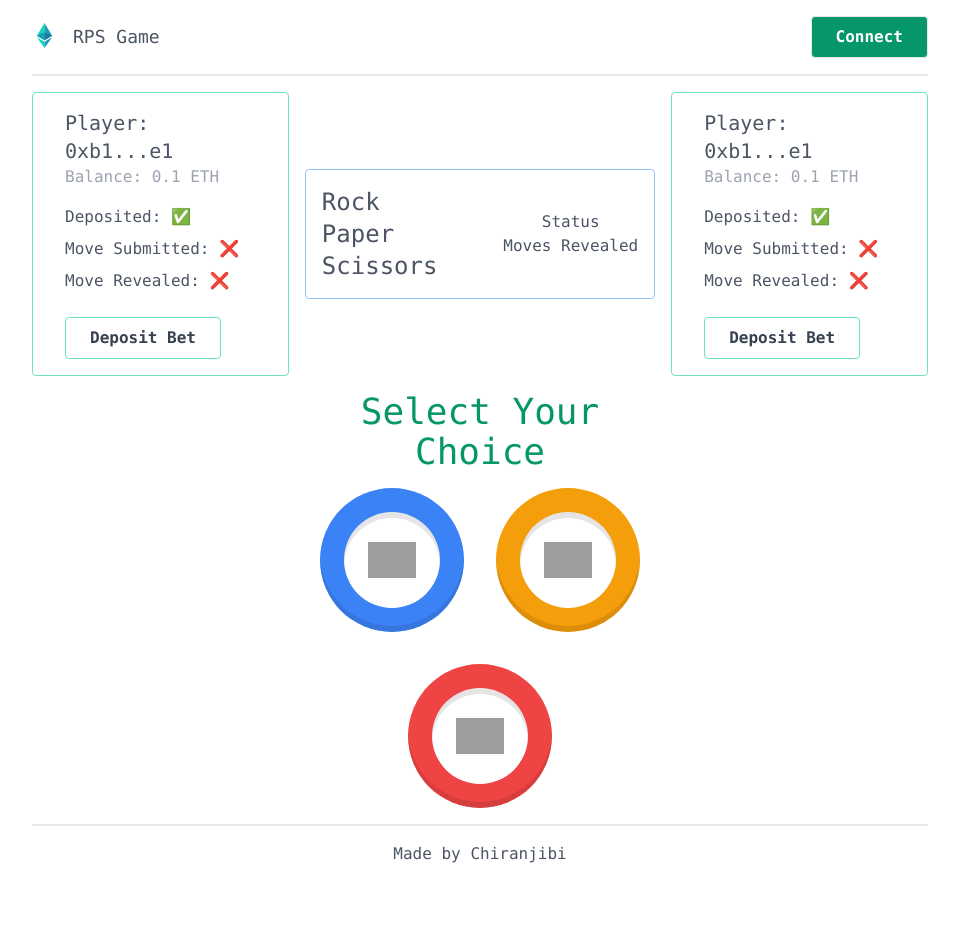
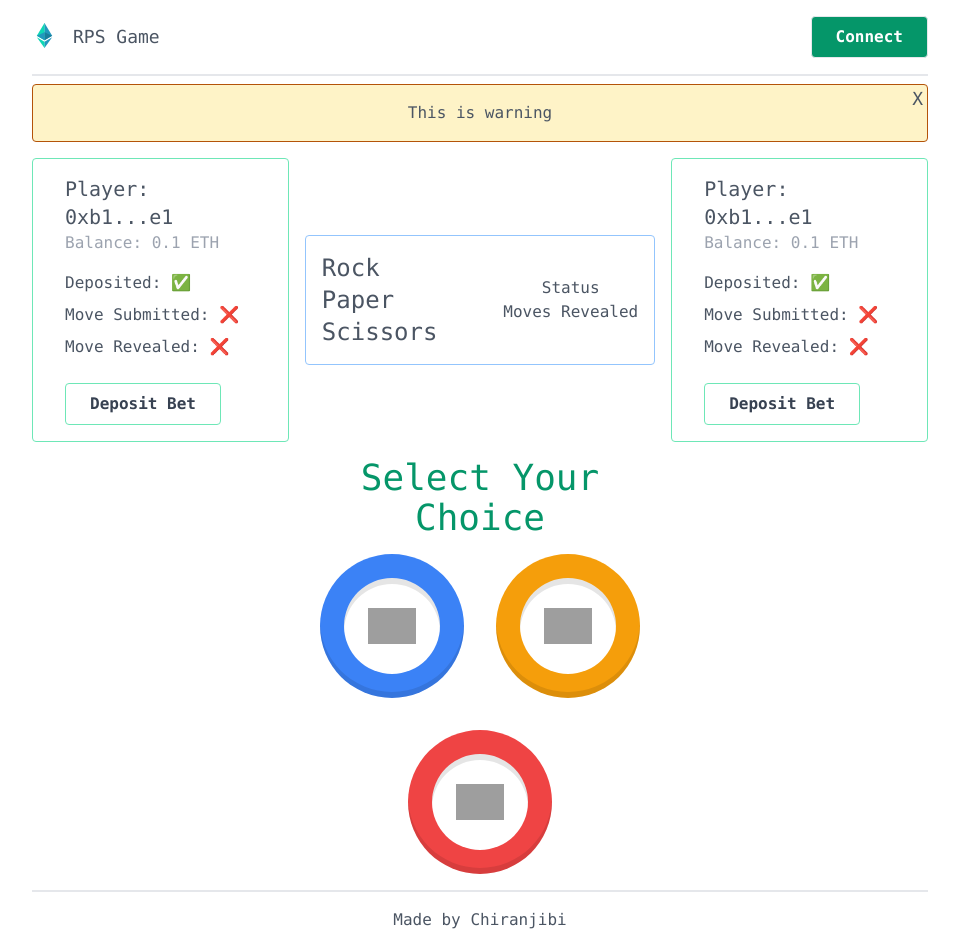
Before and after one commit to chiranz/rps_game, a React (Create React App) app in the folder frontend/: page / in a window 1280 px wide. Shown: the whole page, without its empty margins (160-1119 px from the left). Before the commit the page ends 882 px from the top, so only its background shows below. Built offline with nearby package versions, Linux system fonts and the light colour scheme; grey boxes are pictures that could not be loaded.

Commit message:
Added global message component with global context

```diff
--- a/frontend/package.json
+++ b/frontend/package.json
@@ -11,6 +11,7 @@
     "@types/node": "^12.20.19",
     "@types/react": "^17.0.17",
     "@types/react-dom": "^17.0.9",
+    "ethers": "^5.4.4",
     "react": "^17.0.2",
     "react-dom": "^17.0.2",
     "react-scripts": "4.0.3",
--- a/frontend/src/App.tsx
+++ b/frontend/src/App.tsx
@@ -4,9 +4,11 @@ import Leaderboard from "./components/Leaderboard";
 import Navbar from "./components/layout/Navbar";
 import { joinClasses } from "./helpers";
 import Playground from "./components/Playground";
+import { GlobalProvider } from "./context/GlobalContext";
 
 function App() {
   return (
+    <GlobalProvider>
       <div
         className={joinClasses(
           "grid",
@@ -20,12 +22,14 @@ function App() {
         )}
       >
         <Navbar />
+
         <div>
           <Leaderboard />
           <Playground />
         </div>
         <Footer />
       </div>
+    </GlobalProvider>
   );
 }
 
--- /dev/null
+++ b/frontend/src/components/GlobalMessage.tsx
@@ -0,0 +1,45 @@
+import React, { ReactElement } from "react";
+import { GlobalContext } from "../context/GlobalContext";
+import { joinClasses } from "../helpers";
+
+export default function GlobalMessage(): ReactElement {
+  const { globalMessage, setGlobalMessage } = React.useContext(GlobalContext);
+
+  const color =
+    globalMessage?.type === "error"
+      ? "red"
+      : globalMessage?.type === "info"
+      ? "blue"
+      : globalMessage?.type === "warning"
+      ? "yellow"
+      : "green";
+  const handleClose = () => {
+    if (setGlobalMessage) {
+      setGlobalMessage({});
+    }
+  };
+  if (globalMessage?.message) {
+    return (
+      <div
+        className={joinClasses(
+          `bg-${color}-100`,
+          "border",
+          `border-${color}-700`,
+          "mt-2",
+          "py-4",
+          "relative",
+          "rounded"
+        )}
+      >
+        {globalMessage?.message}
+        <button
+          className="absolute top-0 text-lg right-1"
+          onClick={handleClose}
+        >
+          X
+        </button>
+      </div>
+    );
+  }
+  return <div></div>;
+}
--- a/frontend/src/components/layout/Navbar.tsx
+++ b/frontend/src/components/layout/Navbar.tsx
@@ -1,9 +1,25 @@
 import React, { ReactElement } from "react";
 import { joinClasses } from "../../helpers";
 import Button from "../Button";
+import GlobalMessage from "../GlobalMessage";
 
 export default function Navbar(): ReactElement {
+  const handleConnect = async () => {
+    const ethereum = (window as any).ethereum;
+    if (ethereum) {
+      await ethereum.request({ method: "eth_requestAccounts" });
+      try {
+        await ethereum.request({
+          method: "wallet_switchEthereumChain",
+          params: [{ chainId: "0x4" }],
+        });
+      } catch (err: any) {
+        console.log(err.message);
+      }
+    }
+  };
   return (
+    <React.Fragment>
       <div
         className={joinClasses(
           "py-4",
@@ -44,9 +60,13 @@ export default function Navbar(): ReactElement {
         </div>
         <ul id="nav-links" className="inline-flex">
           <li>
-          <Button color="success">Connect</Button>
+            <Button color="success" onClick={handleConnect}>
+              Connect
+            </Button>
           </li>
         </ul>
       </div>
+      <GlobalMessage />
+    </React.Fragment>
   );
 }
--- /dev/null
+++ b/frontend/src/context/GlobalContext.tsx
@@ -0,0 +1,38 @@
+import React, { ReactNode } from "react";
+
+interface GlobalContextProps {
+  walletAddress?: string;
+  globalMessage?: GlobalMessage;
+  setWalletAddress?: React.Dispatch<React.SetStateAction<string>>;
+  setGlobalMessage?: React.Dispatch<React.SetStateAction<GlobalMessage>>;
+}
+
+type ProviderProps = {
+  children: ReactNode;
+};
+
+interface GlobalMessage {
+  type?: "success" | "error" | "info" | "warning";
+  message?: string;
+}
+export const GlobalContext = React.createContext<GlobalContextProps>({});
+
+export const GlobalProvider = ({ children }: ProviderProps) => {
+  const [walletAddress, setWalletAddress] = React.useState<string>("");
+  const [globalMessage, setGlobalMessage] = React.useState<GlobalMessage>({
+    message: "This is warning",
+    type: "warning",
+  });
+  return (
+    <GlobalContext.Provider
+      value={{
+        walletAddress,
+        setWalletAddress,
+        globalMessage,
+        setGlobalMessage,
+      }}
+    >
+      {children}
+    </GlobalContext.Provider>
+  );
+};
--- a/frontend/src/helpers.ts
+++ b/frontend/src/helpers.ts
@@ -9,3 +9,7 @@ export const networkNameFromId = {
   5: "Gorli",
   42: "Kovan",
 };
+
+export const getTruncatedAddress = (address: string) => {
+  return `${address.slice(0, 4)}...${address.slice(address.length - 2)}`;
+};
--- /dev/null
+++ b/frontend/src/provider.ts
@@ -0,0 +1,40 @@
+import { ethers, providers } from "ethers";
+
+type Provider = providers.Web3Provider;
+
+export const getProvider = async () => {
+  let provider: Provider;
+  if (
+    typeof window !== "undefined" &&
+    typeof (window as any).ethereum !== "undefined"
+  ) {
+    provider = new ethers.providers.Web3Provider(
+      (window as any).ethereum
+    ) as Provider;
+  } else {
+    throw new Error("Web3 Providers not available");
+  }
+  return provider;
+};
+export const getSignerAddress = async () => {
+  try {
+    const provider = await getProvider();
+    const signer = provider.getSigner();
+    const signerAddress = await signer.getAddress();
+    return signerAddress;
+  } catch (err) {
+    console.log(err);
+    return null;
+  }
+};
+
+export const getSigner = async () => {
+  try {
+    const provider = await getProvider();
+    const signer = provider.getSigner();
+    return signer;
+  } catch (err) {
+    console.log(err);
+    return null;
+  }
+};
```
Also changed, not shown: 1 other file (tests, documents, lock files or other folders). Lines whose indentation alone changed are shown as unchanged.
